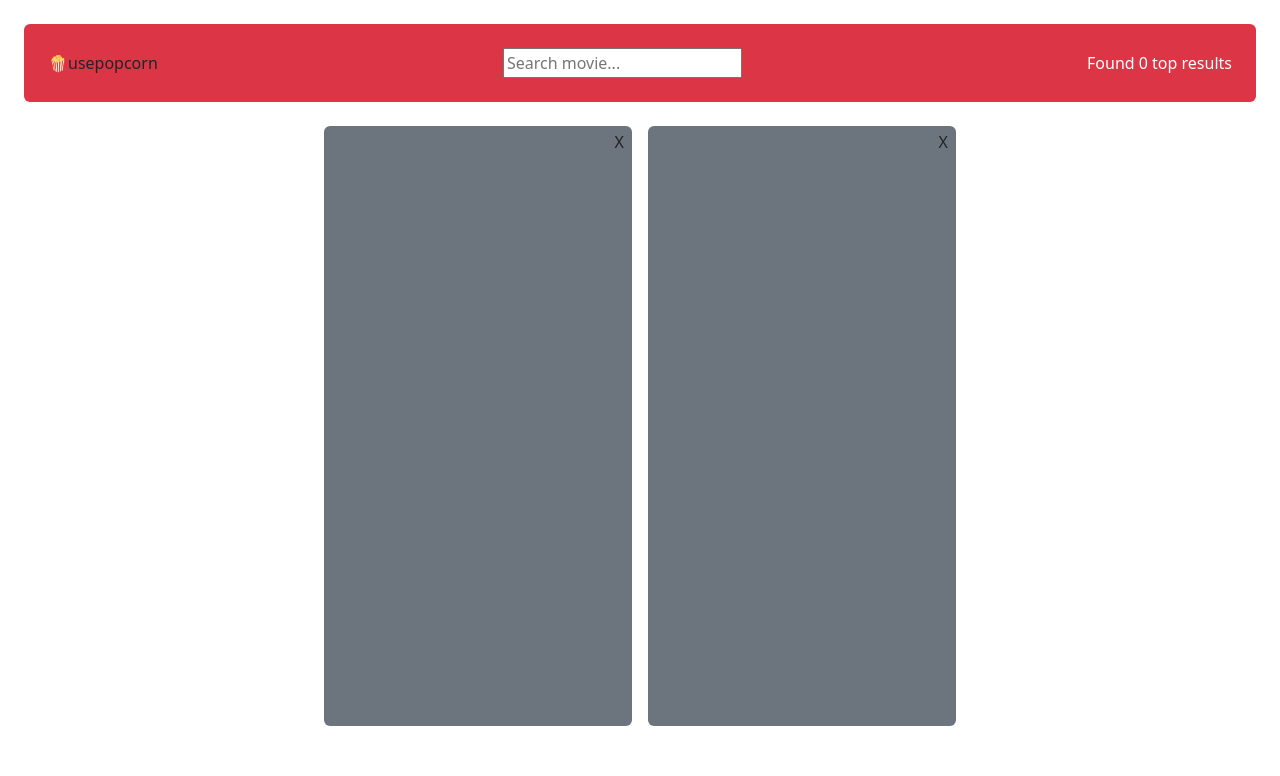
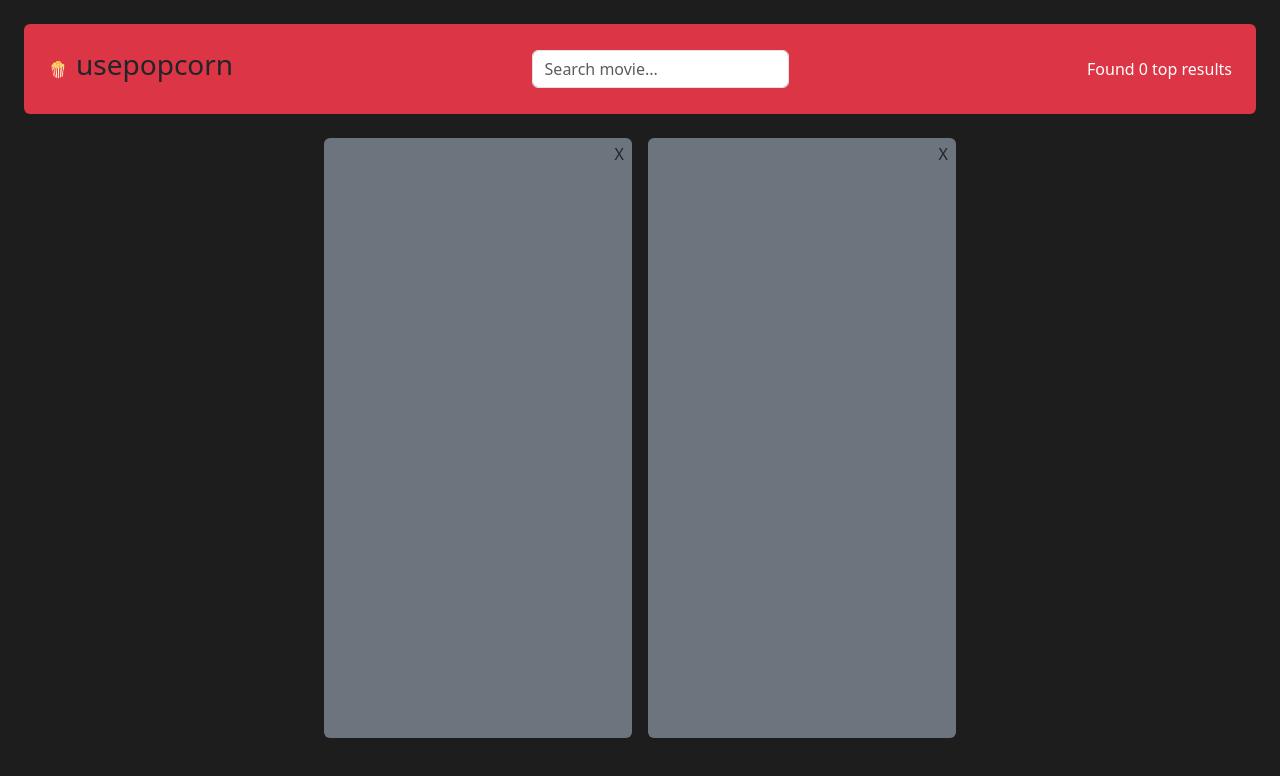
Before and after one commit to KamyabT/usepopcorn, a React (Create React App) app: page / in a window 1280 px wide. Shown: the top 776 px of the page. Built offline with nearby package versions, Linux system fonts and the light colour scheme.

Commit message:
just committing

```diff
--- a/src/App.css
+++ b/src/App.css
@@ -36,3 +36,7 @@
     transform: rotate(360deg);
   }
 }
+
+body {
+  background-color: rgb(29, 29, 29) !important;
+}
--- a/src/Body.jsx
+++ b/src/Body.jsx
@@ -5,14 +5,24 @@ const Body = () => {
         className="w-25 bg-secondary mx-2 rounded"
         style={{ height: "calc(100vh - 200px)" }}
       >
-        <div className="d-flex justify-content-end px-2 py-1">X</div>
+        <div
+          className="d-flex justify-content-end px-2 py-1"
+          style={{ cursor: "pointer" }}
+        >
+          X
+        </div>
         <div></div>
       </div>
       <div
         className="w-25 bg-secondary mx-2 rounded"
         style={{ height: "calc(100vh - 200px)" }}
       >
-        <div className="d-flex justify-content-end px-2 py-1">X</div>
+        <div
+          className="d-flex justify-content-end px-2 py-1 "
+          style={{ cursor: "pointer" }}
+        >
+          X
+        </div>
         <div></div>
       </div>
     </div>
--- a/src/Header.jsx
+++ b/src/Header.jsx
@@ -1,9 +1,12 @@
 const Header = () => {
   return (
     <header className="d-flex justify-content-between align-items-center p-4 mx-4 mt-4 rounded bg-danger">
-      <div>🍿usepopcorn</div>
+      <div className="d-flex align-items-center">
+        🍿
+        <p className="h3 ms-2">usepopcorn</p>
+      </div>
       <div>
-        <input type="text" placeholder="Search movie..." />
+        <input className="form-control w-100" type="text" placeholder="Search movie..." />
       </div>
       <div>
         <p className="mb-0 text-white">Found 0 top results</p>
```
Also changed, not shown: src/index.css (+4 -5 lines).
